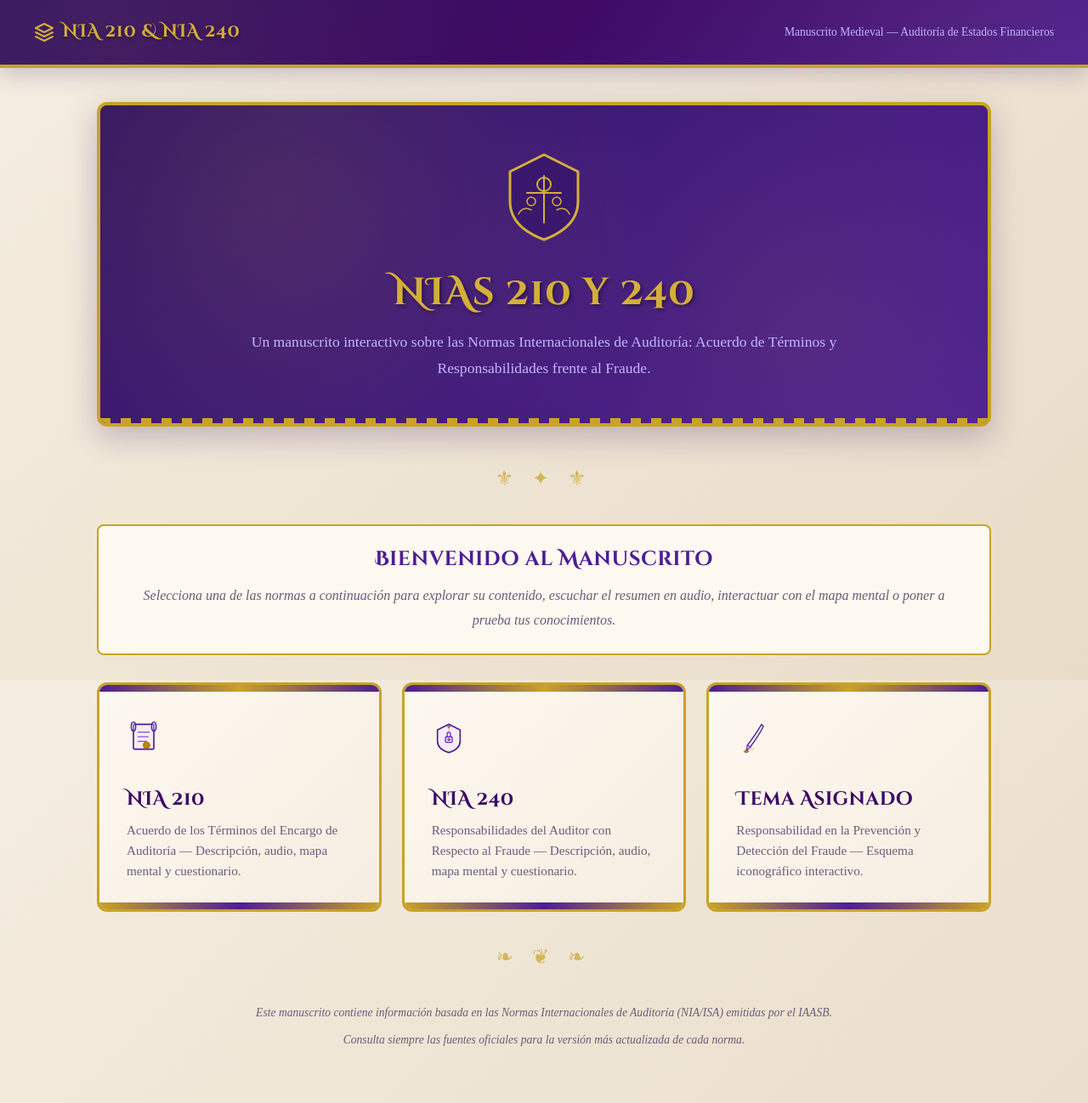
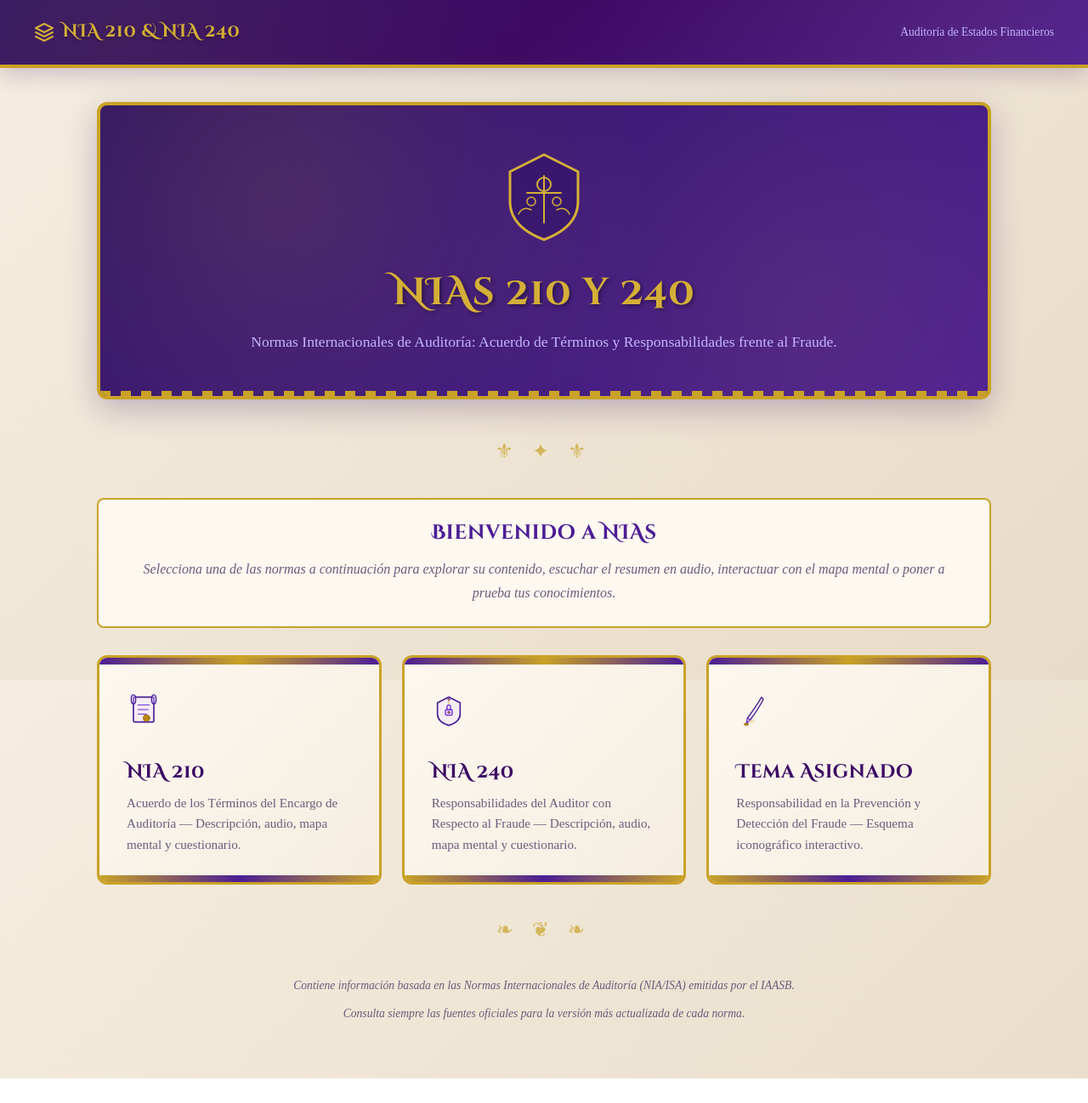
Before and after one commit to mcacerosb-ir/NIAs-210-240, a plain HTML site: page index.html in a window 1280 px wide. Shown: the top 1298 px of the page at 85% size. After the commit the page ends 1269 px from the top, so only its background shows below. Drawn offline with Linux system fonts and the light colour scheme; a web font is replaced by a local one.

Commit message:
index.html

```diff
--- a/index.html
+++ b/index.html
@@ -3,7 +3,7 @@
 <head>
 <meta charset="UTF-8">
 <meta name="viewport" content="width=device-width, initial-scale=1.0">
-<title>NIAs 210 y 240 — Manuscrito Medieval de Auditoría</title>
+<title>NIAs 210 y 240 — Auditoría</title>
 <link rel="preconnect" href="https://fonts.googleapis.com">
 <link rel="preconnect" href="https://fonts.gstatic.com" crossorigin>
 <link href="https://fonts.googleapis.com/css2?family=Cinzel+Decorative:wght@400;700;900&family=Caveat:wght@400;500;600;700&family=IM+Fell+English+SC&display=swap" rel="stylesheet">
@@ -20,7 +20,7 @@
 </svg>
 NIA 210 &amp; NIA 240
 </a>
-<span class="crumb">Manuscrito Medieval — Auditoría de Estados Financieros</span>
+<span class="crumb">Auditoría de Estados Financieros</span>
 </div>
 </header>
 
@@ -45,7 +45,7 @@ NIA 210 &amp; NIA 240
 </svg>
 </div>
 <h1>NIAs 210 y 240</h1>
-<p>Un manuscrito interactivo sobre las Normas Internacionales de Auditoría: Acuerdo de Términos y Responsabilidades frente al Fraude.</p>
+<p>Normas Internacionales de Auditoría: Acuerdo de Términos y Responsabilidades frente al Fraude.</p>
 </div>
 
 <!-- Separador decorativo -->
@@ -53,7 +53,7 @@ NIA 210 &amp; NIA 240
 
 <!-- Introducción -->
 <div class="section-intro">
-<h2>Bienvenido al Manuscrito</h2>
+<h2>Bienvenido a NIAs</h2>
 <p>Selecciona una de las normas a continuación para explorar su contenido, escuchar el resumen en audio, interactuar con el mapa mental o poner a prueba tus conocimientos.</p>
 </div>
 
@@ -120,7 +120,7 @@ NIA 210 &amp; NIA 240
 
 <!-- Nota al pie -->
 <div style="text-align:center;color:var(--ink-muted);font-size:0.85rem;font-style:italic;margin-top:2rem">
-<p>Este manuscrito contiene información basada en las Normas Internacionales de Auditoría (NIA/ISA) emitidas por el IAASB.</p>
+<p>Contiene información basada en las Normas Internacionales de Auditoría (NIA/ISA) emitidas por el IAASB.</p>
 <p style="margin-top:0.5rem">Consulta siempre las fuentes oficiales para la versión más actualizada de cada norma.</p>
 </div>
 </main>
```
